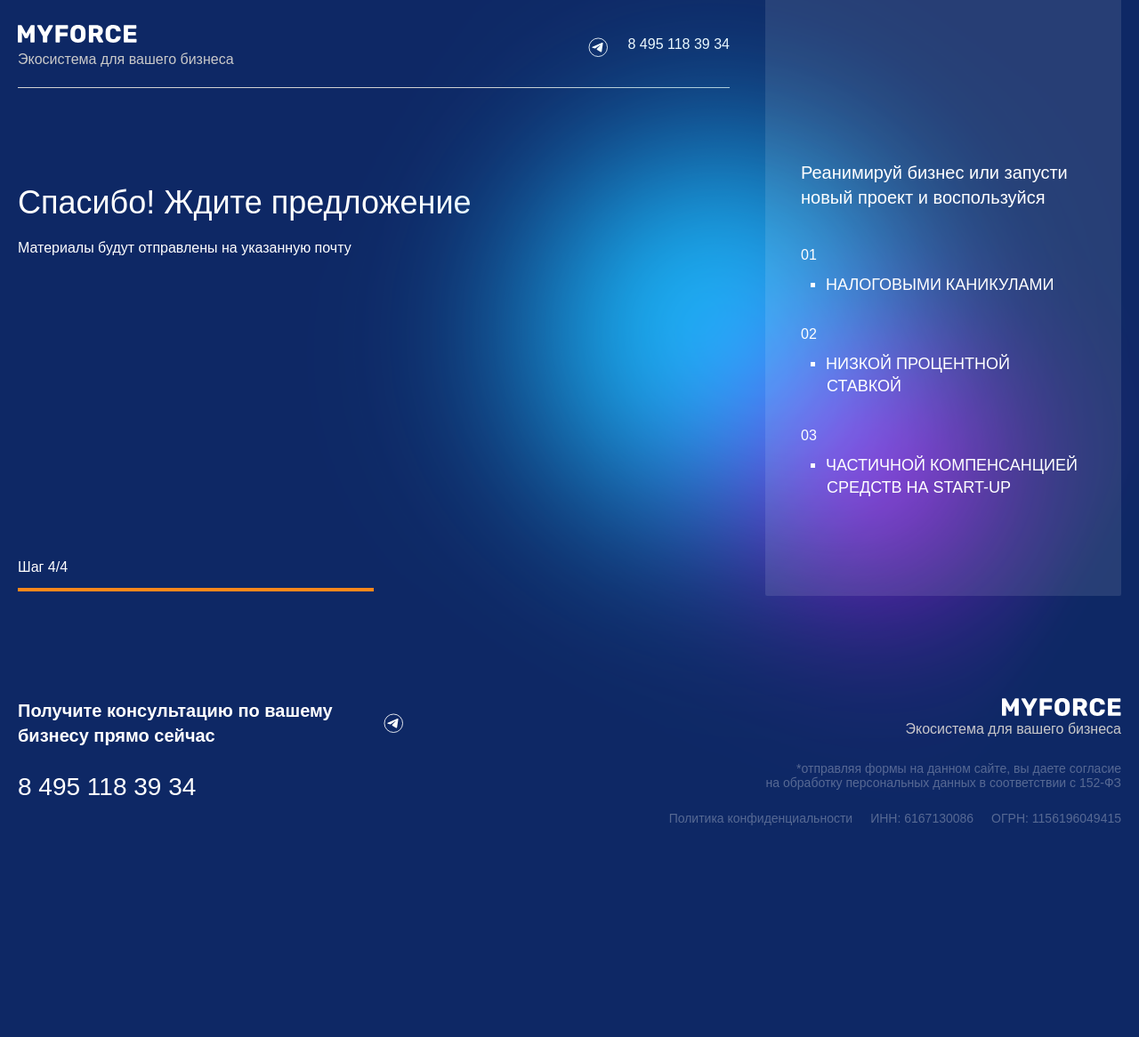
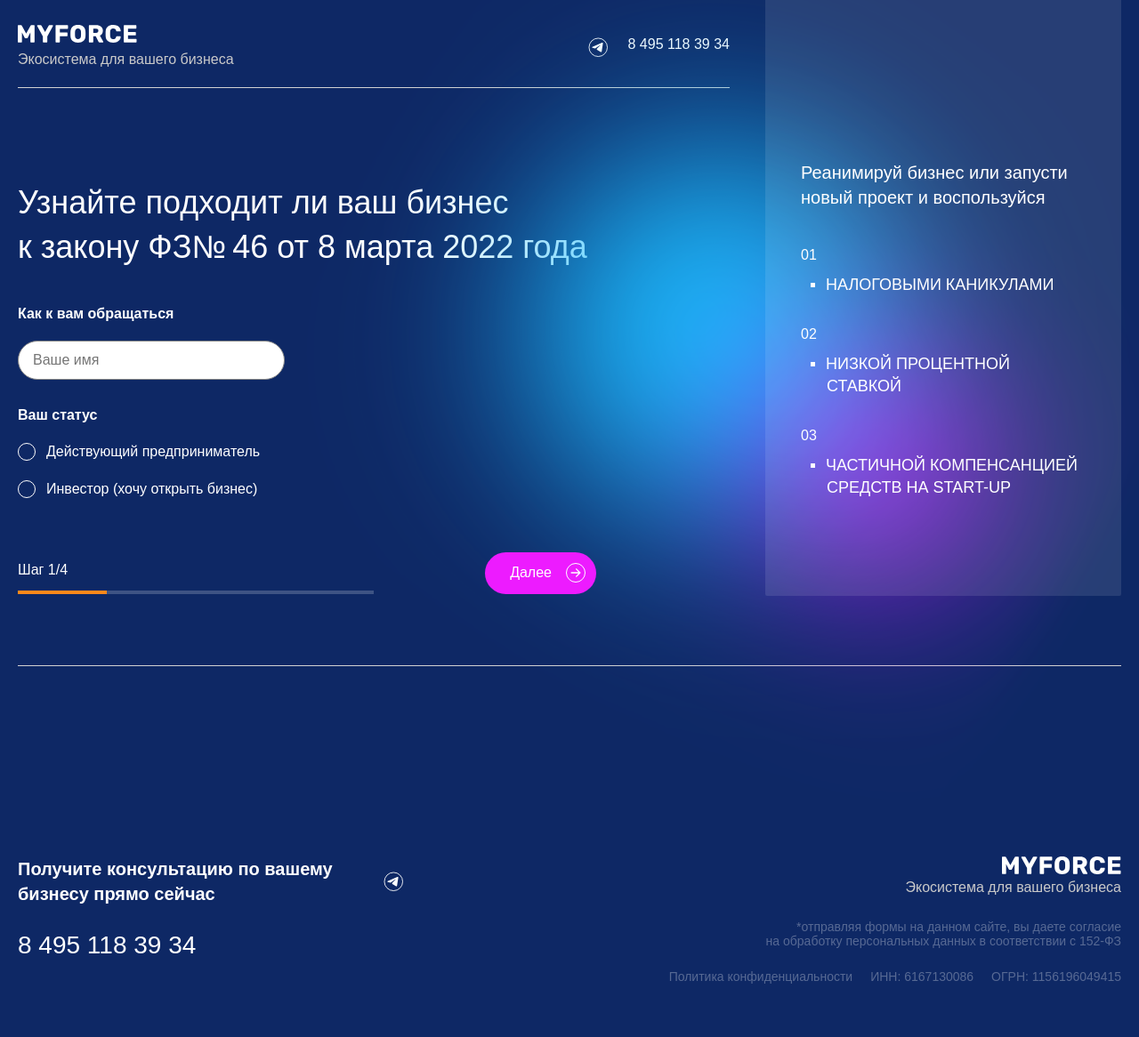
Before and after one commit to PolinaKhristenko/MYFORCE-optimization, a PHP site: page /pages/quiz.php in a window 1280 px wide; the page is wider, and only the part inside the window is pictured. Shown: that part at 89% size. Before the commit the page ends 928 px from the top of that part, so only its background shows below. Run offline with PHP 8.4, Linux system fonts and the light colour scheme.

Commit message:
js для квиза

```diff
--- a/includes/footer.php
+++ b/includes/footer.php
@@ -29,10 +29,10 @@
         </div>
     </footer>
 
-    <script src="./js/jquery-3.5.1.min.js"></script>
-    <script src="./js/jquery.maskedinput.js"></script>
-    <script src="./js/main.js"></script>
-    <script src="./js/quiz.js"></script>
+    <script src="../js/jquery-3.5.1.min.js"></script>
+    <script src="../js/jquery.maskedinput.js"></script>
+    <script src="../js/main.js"></script>
+    <script src="../js/quiz.js"></script>
 </body>
 </html>
 
--- a/index.php
+++ b/index.php
@@ -96,7 +96,7 @@
 
                             <div class="how__line"></div>
                             <p class="how__consult-txt">Получите консультацию по программе</p>
-                            <a href="" class="btn__empty">Консультация по программе</a> <!-- Ведёт на попап-->
+                            <a class="btn__empty popup-btn">Консультация по программе</a> <!-- Ведёт на попап-->
                         </div>
                     </div>
                 </div>
@@ -221,7 +221,7 @@
                             <div class="what__line"></div>
                             <div class="what__footer">
                                 <p class="what__footer-txt">Узнайте больше о ваших возможностях <span style="font-weight: 700;">с MYFORCE BUSINESS</span></p>
-                                <a href="" class="btn__empty-pink">Узнать о всех возможностях</a> <!-- Ведёт на попап-->
+                                <a class="btn__empty-pink popup-btn">Узнать о всех возможностях</a> <!-- Ведёт на попап-->
                             </div>
                         </div>
                     </div>
@@ -393,7 +393,6 @@
                 </div>
             </section>
 
-<!--        TODO: переход на СПАСИБО-->
             <div class="popup" id="popup">
                 <div class="popup__body">
                     <h3 class="popup__title">Получите консультацию по программе</h3>
--- a/js/main.js
+++ b/js/main.js
@@ -11,21 +11,20 @@ $(document).ready(function () {
 
 
     // POPUP
-    // TODO: переход на СПАСИБО
-
     const phone = document.getElementById('popup-phone');
     const name = document.getElementById('popup-name');
+    const popupBtn = $('.popup-btn');
     const url = "../pages/thanks.php";
 
-    $('.popup-btn').on('click', () => $('.popup').fadeIn('fast').css({display: 'flex'}));
+    popupBtn.on('click', () => $('.popup').fadeIn('fast').css({display: 'flex'}));
 
     $('#popup__btn').on('click', () => {
         if (name.value.length > 0 && phone.value !== 0) {
             $('.popup').fadeOut('fast', () => {
-                $(location).attr('href',url);
+                $(location).attr('href', url);
             })
-    }
-});
+        }
+    });
 
     $('.popup, .popup__close').on('click', function (e) {
         if (e.target == this) {
@@ -33,8 +32,4 @@ $(document).ready(function () {
         }
     });
 
-    $('.popup-btn').oneTime("1s", () => {
-        $('.popup').fadeIn('fast').css({display: 'flex'});
-    });
-
 });
--- a/pages/quiz.php
+++ b/pages/quiz.php
@@ -1,25 +1,24 @@
 <?php include'../includes/header.php'?>
     <main class="quiz__container" id="quiz">
-        <section class="container">
-            <div id="step-1" class="hidden">
+        <section class="container main">
+            <div id="step-1">
                 <form action="">
                     <h2>Узнайте подходит ли ваш бизнес к закону ФЗ№ 46 от 8 марта 2022 года</h2>
                     <div class="QuizItem">
                         <div class="QuizTitle">Как к вам обращаться</div>
-                        <input type="text" id="quiz-name" class="quiz-name" name="quiz-name" placeholder="Ваше имя" required/>
+                        <input type="text" id="quizName" class="quiz-name" name="quiz-name" placeholder="Ваше имя" required/>
                     </div>
                     <div class="QuizTitle">Ваш статус</div>
                     <div class="QuizLabelBlock">
                         <label class="QuizLabel">
-                            <input class="QuizLabelInp" type="radio" name="status" value="Действующий предприниматель">
+                            <input class="QuizLabelInp" type="radio" name="quiz-status" value="Действующий предприниматель">
                             <span class="QuizLabelSpan"></span>
                             Действующий предприниматель
                         </label>
                     </div>
                     <div class="QuizLabelBlock">
                         <label class="QuizLabel">
-                            <input class="QuizLabelInp" type="radio" name="status"
-                                   value="Инвестор (хочу открыть бизнес)">
+                            <input class="QuizLabelInp" type="radio" name="quiz-status" value="Инвестор (хочу открыть бизнес)">
                             <span class="QuizLabelSpan"></span>
                             Инвестор (хочу открыть бизнес)
                         </label>
@@ -33,14 +32,13 @@
                             <div class="progress-bar__line" id="progress-bar"></div>
                         </div>
                     </div>
-                    <button class="btn__pink">
+                    <button class="btn__pink btn-next">
                         Далее
                         <svg width="22" height="22" viewBox="0 0 22 22" fill="none" xmlns="http://www.w3.org/2000/svg">
                             <circle cx="11" cy="11" r="10.5" stroke="white"/>
                             <path fill-rule="evenodd" clip-rule="evenodd" d="M6.1875 10.3125C6.00516 10.3125 5.8303 10.3849 5.70136 10.5139C5.57243 10.6428 5.5 10.8177 5.5 11C5.5 11.1824 5.57243 11.3572 5.70136 11.4862C5.8303 11.6151 6.00516 11.6875 6.1875 11.6875H14.1529L11.2007 14.6383C11.1368 14.7022 11.0861 14.7781 11.0515 14.8616C11.0169 14.9451 10.9991 15.0346 10.9991 15.125C10.9991 15.2154 11.0169 15.3049 11.0515 15.3884C11.0861 15.472 11.1368 15.5478 11.2007 15.6118C11.2647 15.6757 11.3406 15.7264 11.4241 15.761C11.5076 15.7956 11.5971 15.8134 11.6875 15.8134C11.7779 15.8134 11.8674 15.7956 11.9509 15.761C12.0344 15.7264 12.1103 15.6757 12.1742 15.6118L16.2992 11.4868C16.3633 11.4229 16.4141 11.347 16.4487 11.2635C16.4834 11.18 16.5012 11.0904 16.5012 11C16.5012 10.9096 16.4834 10.82 16.4487 10.7365C16.4141 10.653 16.3633 10.5771 16.2992 10.5133L12.1742 6.38826C12.1103 6.32434 12.0344 6.27364 11.9509 6.23904C11.8674 6.20445 11.7779 6.18665 11.6875 6.18665C11.5971 6.18665 11.5076 6.20445 11.4241 6.23904C11.3406 6.27364 11.2647 6.32434 11.2007 6.38826C11.1368 6.45219 11.0861 6.52807 11.0515 6.61159C11.0169 6.6951 10.9991 6.78462 10.9991 6.87501C10.9991 6.96541 11.0169 7.05492 11.0515 7.13844C11.0861 7.22196 11.1368 7.29784 11.2007 7.36176L14.1529 10.3125H6.1875Z" fill="white"/>
                         </svg>
                     </button>
-                    <img class="thanks__gradient" src="../src/gradient.svg" alt="Градиент" />
                 </div>
             </div>
 
@@ -100,7 +98,7 @@
 
                     <div>
                         <div class="QuizTitle">Опишите ваш бизнес</div>
-                        <textarea name="aboutBusiness" id="aboutBusiness" cols="60" rows="8" placeholder="Введите текст"></textarea>
+                        <textarea name="aboutBusiness" id="aboutBusiness" cols="60" rows="8" placeholder="Введите текст" required></textarea>
                     </div>
                 </form>
 
@@ -111,14 +109,13 @@
                             <div class="progress-bar__line" id="progress-bar"></div>
                         </div>
                     </div>
-                    <button class="btn__pink">
+                    <button class="btn__pink btn-next">
                         Далее
                         <svg width="22" height="22" viewBox="0 0 22 22" fill="none" xmlns="http://www.w3.org/2000/svg">
                             <circle cx="11" cy="11" r="10.5" stroke="white"/>
                             <path fill-rule="evenodd" clip-rule="evenodd" d="M6.1875 10.3125C6.00516 10.3125 5.8303 10.3849 5.70136 10.5139C5.57243 10.6428 5.5 10.8177 5.5 11C5.5 11.1824 5.57243 11.3572 5.70136 11.4862C5.8303 11.6151 6.00516 11.6875 6.1875 11.6875H14.1529L11.2007 14.6383C11.1368 14.7022 11.0861 14.7781 11.0515 14.8616C11.0169 14.9451 10.9991 15.0346 10.9991 15.125C10.9991 15.2154 11.0169 15.3049 11.0515 15.3884C11.0861 15.472 11.1368 15.5478 11.2007 15.6118C11.2647 15.6757 11.3406 15.7264 11.4241 15.761C11.5076 15.7956 11.5971 15.8134 11.6875 15.8134C11.7779 15.8134 11.8674 15.7956 11.9509 15.761C12.0344 15.7264 12.1103 15.6757 12.1742 15.6118L16.2992 11.4868C16.3633 11.4229 16.4141 11.347 16.4487 11.2635C16.4834 11.18 16.5012 11.0904 16.5012 11C16.5012 10.9096 16.4834 10.82 16.4487 10.7365C16.4141 10.653 16.3633 10.5771 16.2992 10.5133L12.1742 6.38826C12.1103 6.32434 12.0344 6.27364 11.9509 6.23904C11.8674 6.20445 11.7779 6.18665 11.6875 6.18665C11.5971 6.18665 11.5076 6.20445 11.4241 6.23904C11.3406 6.27364 11.2647 6.32434 11.2007 6.38826C11.1368 6.45219 11.0861 6.52807 11.0515 6.61159C11.0169 6.6951 10.9991 6.78462 10.9991 6.87501C10.9991 6.96541 11.0169 7.05492 11.0515 7.13844C11.0861 7.22196 11.1368 7.29784 11.2007 7.36176L14.1529 10.3125H6.1875Z" fill="white"/>
                         </svg>
                     </button>
-                    <img class="thanks__gradient" src="../src/gradient.svg" alt="Градиент" />
                 </div>
             </div>
 
@@ -128,7 +125,7 @@
                     <div class="QuizTitle">Что вы хотите от проекта</div>
                     <div class="QuizLabelBlock">
                         <label class="QuizLabel">
-                            <input class="QuizLabelInp" type="radio" name="activities"
+                            <input class="QuizLabelInp" type="radio" name="project-goals"
                                    value="Решить текущие проблемы бизнеса">
                             <span class="QuizLabelSpan"></span>
                             Решить текущие проблемы бизнеса
@@ -136,14 +133,14 @@
                     </div>
                     <div class="QuizLabelBlock">
                         <label class="QuizLabel">
-                            <input class="QuizLabelInp" type="radio" name="activities" value="Запустить бизнес с нуля">
+                            <input class="QuizLabelInp" type="radio" name="project-goals" value="Запустить бизнес с нуля">
                             <span class="QuizLabelSpan"></span>
                             Запустить бизнес с нуля
                         </label>
                     </div>
                     <div class="QuizLabelBlock">
                         <label class="QuizLabel">
-                            <input class="QuizLabelInp" type="radio" name="activities"
+                            <input class="QuizLabelInp" type="radio" name="project-goals"
                                    value="Узнать, что можно улучшить в моем бизнесе">
                             <span class="QuizLabelSpan"></span>
                             Узнать, что можно улучшить в моем бизнесе
@@ -151,12 +148,13 @@
                     </div>
                     <div class="QuizLabelBlock">
                         <label class="QuizLabel">
-                            <input class="QuizLabelInp" type="radio" name="activities"
+                            <input class="QuizLabelInp" type="radio" name="project-goals"
                                    value="Просто узнать о возможностях">
                             <span class="QuizLabelSpan"></span>
                             Просто узнать о возможностях
                         </label>
                     </div>
+                    <div class="quiz__line"></div>
                 </form>
 
                 <div class="quiz__footer">
@@ -166,31 +164,27 @@
                             <div class="progress-bar__line" id="progress-bar"></div>
                         </div>
                     </div>
-                    <button class="btn__pink">
+                    <button class="btn__pink btn-next">
                         Далее
                         <svg width="22" height="22" viewBox="0 0 22 22" fill="none" xmlns="http://www.w3.org/2000/svg">
                             <circle cx="11" cy="11" r="10.5" stroke="white"/>
                             <path fill-rule="evenodd" clip-rule="evenodd" d="M6.1875 10.3125C6.00516 10.3125 5.8303 10.3849 5.70136 10.5139C5.57243 10.6428 5.5 10.8177 5.5 11C5.5 11.1824 5.57243 11.3572 5.70136 11.4862C5.8303 11.6151 6.00516 11.6875 6.1875 11.6875H14.1529L11.2007 14.6383C11.1368 14.7022 11.0861 14.7781 11.0515 14.8616C11.0169 14.9451 10.9991 15.0346 10.9991 15.125C10.9991 15.2154 11.0169 15.3049 11.0515 15.3884C11.0861 15.472 11.1368 15.5478 11.2007 15.6118C11.2647 15.6757 11.3406 15.7264 11.4241 15.761C11.5076 15.7956 11.5971 15.8134 11.6875 15.8134C11.7779 15.8134 11.8674 15.7956 11.9509 15.761C12.0344 15.7264 12.1103 15.6757 12.1742 15.6118L16.2992 11.4868C16.3633 11.4229 16.4141 11.347 16.4487 11.2635C16.4834 11.18 16.5012 11.0904 16.5012 11C16.5012 10.9096 16.4834 10.82 16.4487 10.7365C16.4141 10.653 16.3633 10.5771 16.2992 10.5133L12.1742 6.38826C12.1103 6.32434 12.0344 6.27364 11.9509 6.23904C11.8674 6.20445 11.7779 6.18665 11.6875 6.18665C11.5971 6.18665 11.5076 6.20445 11.4241 6.23904C11.3406 6.27364 11.2647 6.32434 11.2007 6.38826C11.1368 6.45219 11.0861 6.52807 11.0515 6.61159C11.0169 6.6951 10.9991 6.78462 10.9991 6.87501C10.9991 6.96541 11.0169 7.05492 11.0515 7.13844C11.0861 7.22196 11.1368 7.29784 11.2007 7.36176L14.1529 10.3125H6.1875Z" fill="white"/>
                         </svg>
                     </button>
-                    <img class="thanks__gradient" src="../src/gradient.svg" alt="Градиент" />
                 </div>
             </div>
 
             <div id="step-4" class="hidden">
                 <h2>Узнайте подходит ли ваш бизнес к закону ФЗ№ 46 от 8 марта 2022 года</h2>
                 <form action="">
-                    <input type="tel" id="quiz-phone" class="quiz-phone" name="quiz-phone" placeholder="Ваш телефон"
-                           required/>
+                    <input type="tel" id="quizPhone" class="quiz-phone" name="quiz-phone" placeholder="Ваш телефон" required/>
                 </form>
-                <div class="zero__buttons">
-                    <a href="" class="btn__pink">Узнать подходит ли бизнес к закону ФЗ№46
+                <div class="zero__buttons btn-next">
+                    <a class="btn__pink">Узнать подходит ли бизнес к закону ФЗ№46
                         <svg width="22" height="22" viewBox="0 0 22 22" fill="none"
                              xmlns="http://www.w3.org/2000/svg">
                             <circle cx="11" cy="11" r="10.5" stroke="white"/>
-                            <path fill-rule="evenodd" clip-rule="evenodd"
-                                  d="M6.1875 10.3125C6.00516 10.3125 5.8303 10.3849 5.70136 10.5139C5.57243 10.6428 5.5 10.8177 5.5 11C5.5 11.1824 5.57243 11.3572 5.70136 11.4862C5.8303 11.6151 6.00516 11.6875 6.1875 11.6875H14.1529L11.2007 14.6383C11.1368 14.7022 11.0861 14.7781 11.0515 14.8616C11.0169 14.9451 10.9991 15.0346 10.9991 15.125C10.9991 15.2154 11.0169 15.3049 11.0515 15.3884C11.0861 15.472 11.1368 15.5478 11.2007 15.6118C11.2647 15.6757 11.3406 15.7264 11.4241 15.761C11.5076 15.7956 11.5971 15.8134 11.6875 15.8134C11.7779 15.8134 11.8674 15.7956 11.9509 15.761C12.0344 15.7264 12.1103 15.6757 12.1742 15.6118L16.2992 11.4868C16.3633 11.4229 16.4141 11.347 16.4487 11.2635C16.4834 11.18 16.5012 11.0904 16.5012 11C16.5012 10.9096 16.4834 10.82 16.4487 10.7365C16.4141 10.653 16.3633 10.5771 16.2992 10.5133L12.1742 6.38826C12.1103 6.32434 12.0344 6.27364 11.9509 6.23904C11.8674 6.20445 11.7779 6.18665 11.6875 6.18665C11.5971 6.18665 11.5076 6.20445 11.4241 6.23904C11.3406 6.27364 11.2647 6.32434 11.2007 6.38826C11.1368 6.45219 11.0861 6.52807 11.0515 6.61159C11.0169 6.6951 10.9991 6.78462 10.9991 6.87501C10.9991 6.96541 11.0169 7.05492 11.0515 7.13844C11.0861 7.22196 11.1368 7.29784 11.2007 7.36176L14.1529 10.3125H6.1875Z"
-                                  fill="white"/>
+                            <path fill-rule="evenodd" clip-rule="evenodd" d="M6.1875 10.3125C6.00516 10.3125 5.8303 10.3849 5.70136 10.5139C5.57243 10.6428 5.5 10.8177 5.5 11C5.5 11.1824 5.57243 11.3572 5.70136 11.4862C5.8303 11.6151 6.00516 11.6875 6.1875 11.6875H14.1529L11.2007 14.6383C11.1368 14.7022 11.0861 14.7781 11.0515 14.8616C11.0169 14.9451 10.9991 15.0346 10.9991 15.125C10.9991 15.2154 11.0169 15.3049 11.0515 15.3884C11.0861 15.472 11.1368 15.5478 11.2007 15.6118C11.2647 15.6757 11.3406 15.7264 11.4241 15.761C11.5076 15.7956 11.5971 15.8134 11.6875 15.8134C11.7779 15.8134 11.8674 15.7956 11.9509 15.761C12.0344 15.7264 12.1103 15.6757 12.1742 15.6118L16.2992 11.4868C16.3633 11.4229 16.4141 11.347 16.4487 11.2635C16.4834 11.18 16.5012 11.0904 16.5012 11C16.5012 10.9096 16.4834 10.82 16.4487 10.7365C16.4141 10.653 16.3633 10.5771 16.2992 10.5133L12.1742 6.38826C12.1103 6.32434 12.0344 6.27364 11.9509 6.23904C11.8674 6.20445 11.7779 6.18665 11.6875 6.18665C11.5971 6.18665 11.5076 6.20445 11.4241 6.23904C11.3406 6.27364 11.2647 6.32434 11.2007 6.38826C11.1368 6.45219 11.0861 6.52807 11.0515 6.61159C11.0169 6.6951 10.9991 6.78462 10.9991 6.87501C10.9991 6.96541 11.0169 7.05492 11.0515 7.13844C11.0861 7.22196 11.1368 7.29784 11.2007 7.36176L14.1529 10.3125H6.1875Z" fill="white"/>
                         </svg>
                     </a>
                 </div>
@@ -206,20 +200,19 @@
                             <div class="progress-bar__line" id="progress-bar"></div>
                         </div>
                     </div>
-                    <img class="thanks__gradient" src="../src/gradient.svg" alt="Градиент"/>
                 </div>
             </div>
 
             <div id="step-5" class="hidden">
-                <h2 class="">Спасибо! Ждите предложение</h2>
+                <h2>Спасибо! Ждите предложение</h2>
                 <form action="">
                     <div class="QuizTitle">
                         Укажите вашу почту, чтобы мы отправили на нее полезную информацию о нас, пока ждете звонка
                     </div>
-                    <input type="email" id="quiz-email" class="quiz-email" name="quiz-email" placeholder="Ваша почта" required/>
+                    <input type="email" id="quizEmail" class="quiz-email" name="quiz-email" placeholder="Ваша почта" required/>
                 </form>
-                <div class="zero__buttons">
-                    <a href="" class="btn__pink">Отправить материалы на почту
+                <div class="zero__buttons btn-next">
+                    <a class="btn__pink">Отправить материалы на почту
                         <svg width="22" height="22" viewBox="0 0 22 22" fill="none" xmlns="http://www.w3.org/2000/svg">
                             <circle cx="11" cy="11" r="10.5" stroke="white"/>
                             <path fill-rule="evenodd" clip-rule="evenodd" d="M6.1875 10.3125C6.00516 10.3125 5.8303 10.3849 5.70136 10.5139C5.57243 10.6428 5.5 10.8177 5.5 11C5.5 11.1824 5.57243 11.3572 5.70136 11.4862C5.8303 11.6151 6.00516 11.6875 6.1875 11.6875H14.1529L11.2007 14.6383C11.1368 14.7022 11.0861 14.7781 11.0515 14.8616C11.0169 14.9451 10.9991 15.0346 10.9991 15.125C10.9991 15.2154 11.0169 15.3049 11.0515 15.3884C11.0861 15.472 11.1368 15.5478 11.2007 15.6118C11.2647 15.6757 11.3406 15.7264 11.4241 15.761C11.5076 15.7956 11.5971 15.8134 11.6875 15.8134C11.7779 15.8134 11.8674 15.7956 11.9509 15.761C12.0344 15.7264 12.1103 15.6757 12.1742 15.6118L16.2992 11.4868C16.3633 11.4229 16.4141 11.347 16.4487 11.2635C16.4834 11.18 16.5012 11.0904 16.5012 11C16.5012 10.9096 16.4834 10.82 16.4487 10.7365C16.4141 10.653 16.3633 10.5771 16.2992 10.5133L12.1742 6.38826C12.1103 6.32434 12.0344 6.27364 11.9509 6.23904C11.8674 6.20445 11.7779 6.18665 11.6875 6.18665C11.5971 6.18665 11.5076 6.20445 11.4241 6.23904C11.3406 6.27364 11.2647 6.32434 11.2007 6.38826C11.1368 6.45219 11.0861 6.52807 11.0515 6.61159C11.0169 6.6951 10.9991 6.78462 10.9991 6.87501C10.9991 6.96541 11.0169 7.05492 11.0515 7.13844C11.0861 7.22196 11.1368 7.29784 11.2007 7.36176L14.1529 10.3125H6.1875Z" fill="white"/>
@@ -238,12 +231,11 @@
                             <div class="progress-bar__line" id="progress-bar"></div>
                         </div>
                     </div>
-                    <img class="thanks__gradient" src="../src/gradient.svg" alt="Градиент"/>
                 </div>
             </div>
 
-            <div id="step-6" class="">
-                <h2 class="">Спасибо! Ждите предложение</h2>
+            <div id="step-6" class="hidden">
+                <h2>Спасибо! Ждите предложение</h2>
                 <div class="QuizTitle">Материалы будут отправлены на указанную почту</div>
 
                 <div class="quiz__footer">
@@ -256,6 +248,8 @@
                     <img class="thanks__gradient" src="../src/gradient.svg" alt="Градиент"/>
                 </div>
             </div>
+            <img class="thanks__gradient" src="../src/gradient.svg" alt="Градиент" />
+            <div class="quiz__line"></div>
         </section>
     </main>
 <?php include'../includes/footer.php'?>
--- a/styles/main.css
+++ b/styles/main.css
@@ -666,7 +666,7 @@ a:focus {
     justify-content: center;
     align-items: center;
     background: rgba(0, 0, 0, 0.5);
-    z-index: 10;
+    z-index: 100;
 }
 
 .popup__body {
--- a/styles/quiz.css
+++ b/styles/quiz.css
@@ -2,8 +2,14 @@
 
 /* STEP 1 */
 .quiz__container {
+    display: flex;
+    min-height: 100%;
     color: var(--main-white);
     background: var(--dark-blue);
+}
+
+#quiz .btn__pink {
+    z-index: 10;
 }
 
 #step-1,
@@ -93,6 +99,12 @@
 .quiz__footer {
     display: flex;
     justify-content: space-between;
+}
+
+.quiz__line {
+    width: 100%;
+    height: 1px;
+    background: #D2D2D2;
 }
 
 #step-1 .quiz__footer {
```
Also changed, not shown: js/quiz.js (+32 -0 lines).
